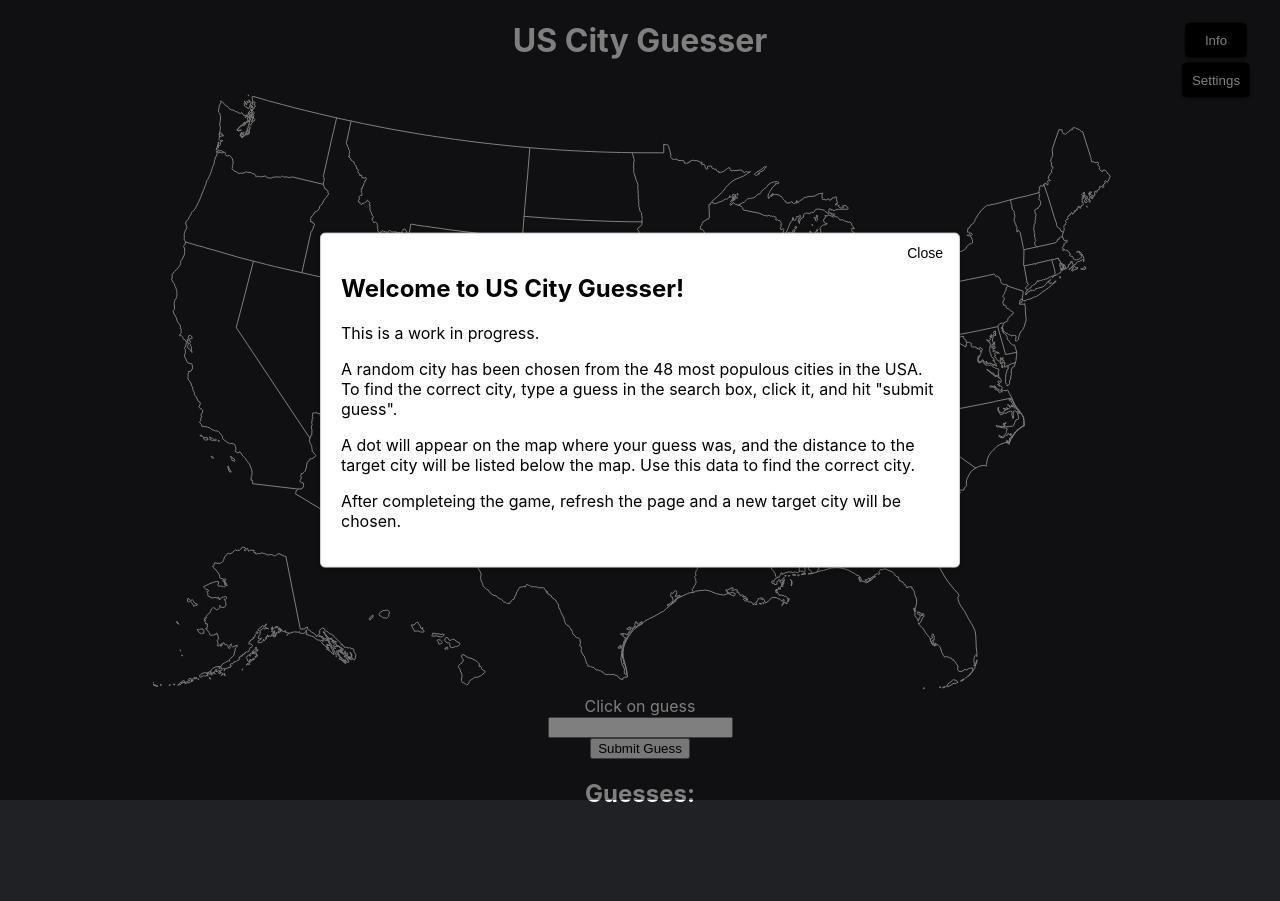
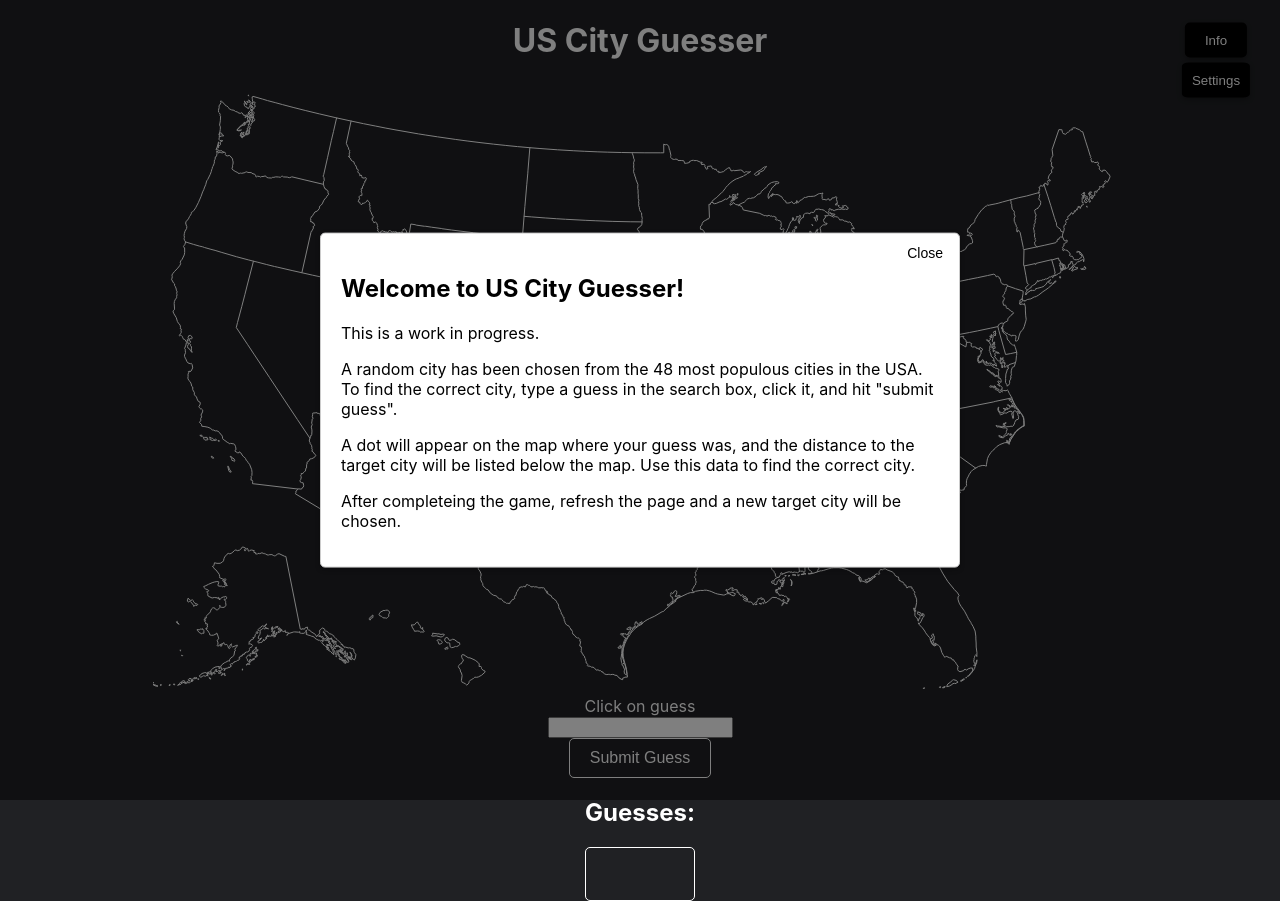
Before and after one commit to cis3296s24/US-City-Guesser, a React (Create React App) app: page / in a window 1280 px wide. Before the commit the page ends 828 px from the top, so only its background shows below. Built offline with nearby package versions, Linux system fonts and the light colour scheme.

Commit message:
Implement better UI

```diff
--- a/src/App.js
+++ b/src/App.js
@@ -114,7 +114,7 @@ function App() {
 
         }
 
-      }}>Submit Guess</button>
+      }}button className="submit-button">Submit Guess</button>
 
       {/* the list of guesses which updates dynamically */}
       <GuessList sorted = {sorted}/>
--- a/src/AutocompleteDropdown.js
+++ b/src/AutocompleteDropdown.js
@@ -1,6 +1,7 @@
 import React, { useState } from 'react';
 import Cities from './data/city_data.json';
 import { setCurrentGuess } from './App';
+import "./style/Autocomplete.css";
 
 
 const AutocompleteDropdown = () => {
@@ -11,7 +12,7 @@ const AutocompleteDropdown = () => {
     const value = e.target.value;
     setInput(value);
     if (value.length > 0) {
-      const regex = new RegExp(`^${value}`, 'i');
+      const regex = new RegExp(`${value}`, 'i');
       setSuggestions(Cities.sort().filter(v => regex.test(v.city)));
     } else {
       setSuggestions([]);
@@ -28,16 +29,18 @@ const AutocompleteDropdown = () => {
       return null;
     }
     return (
-      <ul>
+      <ul className="suggestions">
         {suggestions.map((item) => <li key={item.id} onClick={() => {suggestionSelected(item.city + ", " + item.state_id); setCurrentGuess(item); console.log(item)}}>{item.city +", " + item.state_id}</li>)}
       </ul>
     );
   };
 
   return (
-    <div>
-      <input value={input} onChange={onChange} type="text" />
-      {renderSuggestions()}
+    <div className="autocomplete">
+      <div style={{position: 'relative'}}>
+        <input value={input} onChange={onChange} type="text" />
+        {renderSuggestions()}
+      </div>
     </div>
   );
 };
--- a/src/GuessList.js
+++ b/src/GuessList.js
@@ -3,13 +3,19 @@
 export default function GuessList({sorted}){
   return (
     <div>
-      <h2>Guesses:</h2>
-      {/* The actual list */}
-      <ul>
-        {sorted.map(guess => (
-          <li key={guess.id}>{guess.city.city + ", " + guess.city.state_id + ": " + guess.distance + " miles"}</li>
-        ))}
-      </ul>
+      <div style={{ textAlign: 'center' }}>
+        <h2 style={{ marginBottom: '20px' }}>Guesses:</h2>
+        <ul style={{ listStyleType: 'none', padding: 0 }}>
+        </ul>
+      </div>
+      <div className="GuessList-container">
+        <ul className="GuessList">
+        {/* The actual list */}
+          {sorted.map(guess => (
+            <li key={guess.id}>{guess.city.city + ", " + guess.city.state_id + ": " + guess.distance + " miles"}</li>
+          ))}
+          </ul>
+      </div>
     </div>
   )
 }
--- a/src/style/App.css
+++ b/src/style/App.css
@@ -7,3 +7,17 @@
   color: white;
 
 }
+.submit-button {
+  background-color: rgb(32, 33, 36);
+  color: #FFFFFF;
+  padding: 10px 20px;
+  border-radius: 5px;
+  font-size: 16px;
+  cursor: pointer;
+  transition: background-color 0.3s ease;
+  border: 1px solid #ffffff;
+  box-sizing: border-box;
+}
+.submit-button:hover {
+  background-color: #CCCC;
+}
--- /dev/null
+++ b/src/style/Autocomplete.css
@@ -0,0 +1,41 @@
+.autocomplete {
+    position: relative;
+  }
+
+  .input-field {
+    width: 100%;
+    padding: 10px;
+    border: 1px solid #ccc;
+    border-radius: 5px;
+    font-size: 16px;
+    outline: none;
+  }
+
+  .suggestions {
+    position: absolute;
+    top: 100%;
+    left: 0;
+    z-index: 1000;
+    background-color:rgb(32, 33, 36);; /* Update background color to black */
+    color: #fff; /* Set text color to white */
+    border: 1px solid #ccc;
+    border-top: none;
+    list-style: none;
+    padding: 0;
+    margin: 0;
+    width: calc(100% - 2px); /* Adjusting for border width */
+    max-height: 200px;
+    overflow-y: auto;
+    border-bottom-left-radius: 5px;
+    border-bottom-right-radius: 5px;
+  }
+
+  .suggestions li {
+    padding: 10px;
+    cursor: pointer;
+    transition: background-color 0.3s ease;
+  }
+
+  .suggestions li:hover {
+    background-color: #CCCC;
+  }
--- a/src/style/GuessList.css
+++ b/src/style/GuessList.css
@@ -2,4 +2,20 @@
   display: flex;
   flex-direction: column;
   align-items: center;
+  list-style-type: none;
+  padding: 0;
 }
+
+.GuessList li {
+  margin-bottom: 10px;
+  font-size: 16px;
+  line-height: 1.5;
+}
+
+.GuessList-container {
+  border: 1px solid #fff;
+  border-radius: 5px;
+  padding: 10px;
+  max-height: 150px;
+  overflow-y: auto;
+}
--- a/src/style/InfoPopUp.css
+++ b/src/style/InfoPopUp.css
@@ -48,3 +48,8 @@
   cursor: pointer;
   box-shadow: 0 2px 5px rgba(0, 0, 0, 0.3);
 }
+
+/* Hovering on button style*/
+.open-button:hover {
+  background-color: #CCCC;
+}
--- a/src/style/Settings.css
+++ b/src/style/Settings.css
@@ -4,12 +4,16 @@
   left: 95%;
   transform: translate(-50%, -50%);
   padding: 10px;
-    background-color: #000000; /* Blue color */
+  background-color: #000000;
   color: white;
   border: none;
   border-radius: 10%;
   cursor: pointer;
   box-shadow: 0 2px 5px rgba(0, 0, 0, 0.3);
+}
+
+.settings-button:hover{
+background-color: #CCCC;
 }
 
   /* Styling for the overlay */
```
Lines whose indentation alone changed are shown as unchanged.
